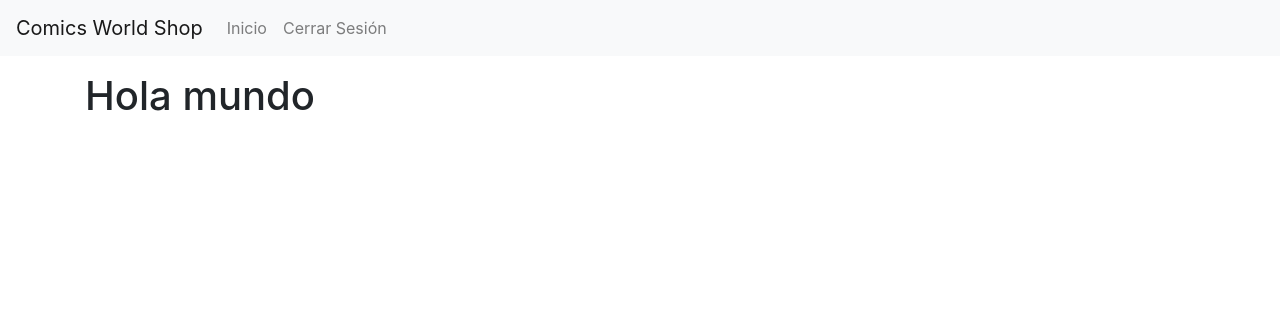
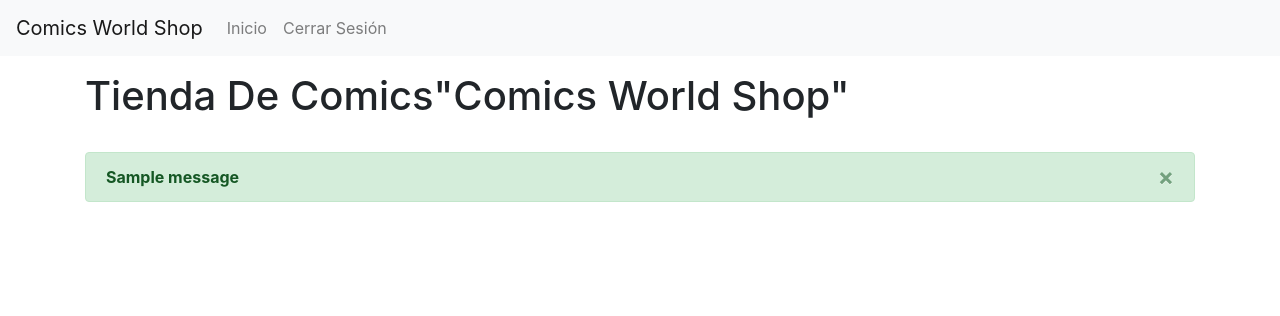
Before and after one commit to YenniDelgado-97/tiendaFlask, a Flask app: page / in a window 1280 px wide. Shown: the top 316 px of the page. Run offline with Flask 2, Linux system fonts and the light colour scheme; one stand-in notice (Sample message) is shown; some libraries are stand-ins or nearby versions.

Commit message:
mensaje flash de navegación agregado

```diff
--- a/app/__init__.py
+++ b/app/__init__.py
@@ -43,9 +43,10 @@ def login():
         usuario_logeado = ModeloUsuario.login(db,usuario)
         if usuario_logeado != None:
             login_user(usuario_logeado)
+            flash(MENSAJE_BIENVENIDA, 'success')
             return redirect(url_for('index'))
         else:
-            flash(LOGIN_CREDENCIALESINVALIDAS)
+            flash(LOGIN_CREDENCIALESINVALIDAS,'warning' )
             return render_template("auth/login.html")
     else:
         return render_template("auth/login.html")
@@ -53,7 +54,7 @@ def login():
 @app.route('/logout')
 def logout():
     logout_user()
-    flash(LOGOUT)
+    flash(LOGOUT, 'success')
     return redirect(url_for('login'))
 
 
--- a/app/consts.py
+++ b/app/consts.py
@@ -1,2 +1,3 @@
 LOGIN_CREDENCIALESINVALIDAS= '¡usuario o contraseña incorrectas!'
 LOGOUT= 'Cerraste sesión exitosamente.'
+MENSAJE_BIENVENIDA= 'Bienvenida(o) a Comics World Shop!!'
--- a/app/templates/index.html
+++ b/app/templates/index.html
@@ -5,7 +5,23 @@
 {% block container %}
 <div class="row">
     <div class="col-sm-12 col-md-12 col-lg-12 col-xl-12">
-        <h1>Hola mundo</h1>
+        <h1>Tienda De Comics"Comics World Shop"</h1>
+        {% with messages = get_flashed_messages() %}
+
+        {% if messages %}
+        <br/>
+        {% for message in messages %}
+        <div class="alert alert-success alert-dismissible fade show" role="alert">
+            <strong>{{ message }}</strong>
+            <button type="button" class="close" data-dismiss="alert" aria-label="Close">
+                <span aria-hidden="true">&times;</span>
+            </button>
+        </div>
+        {% endfor %}
+
+        {% endif %}
+
+        {% endwith %}
     </div>
 </div>
 
```
Also changed, not shown: app/templates/auth/login.html (+19 -2 lines).
